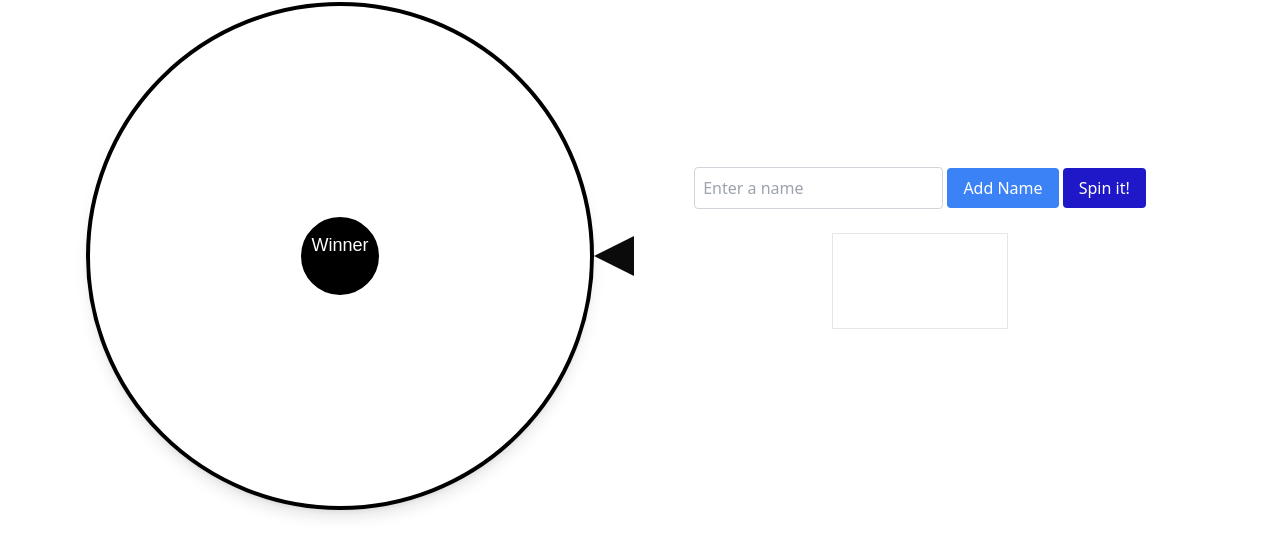
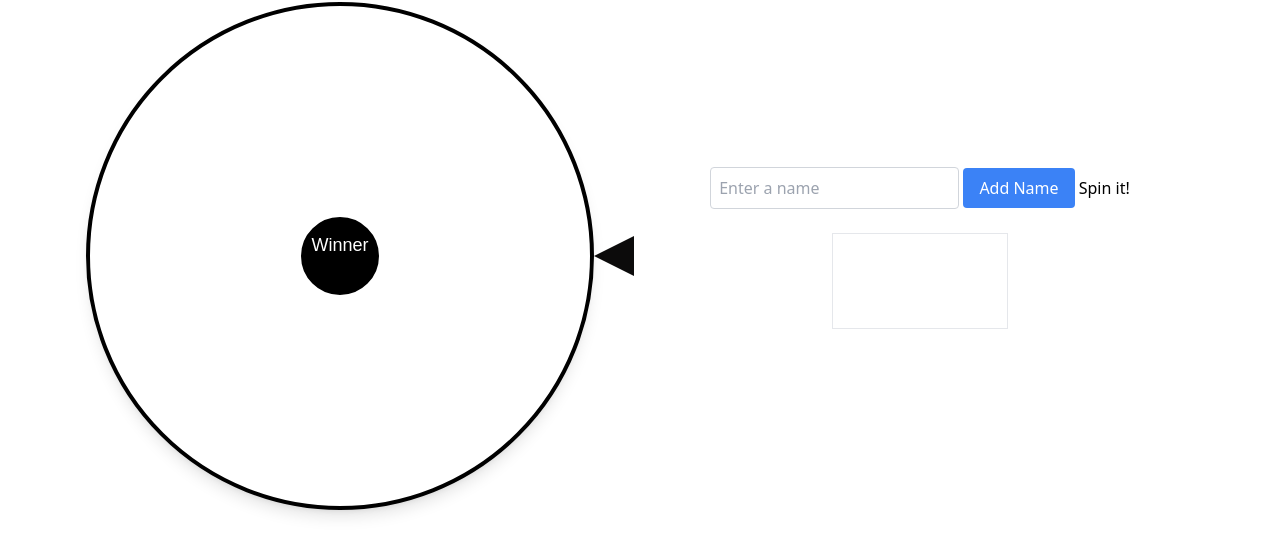
Before and after one commit to mdimamhosen/Task_One_Spin_wheel, a website built with Vite: page index.html in a window 1280 px wide. Shown: the part 170-726 px from the top of the page. Built offline with nearby package versions, Linux system fonts and the light colour scheme.

Commit message:
final commit

```diff
--- a/index.html
+++ b/index.html
@@ -50,12 +50,7 @@
               Add Name
             </button>
 
-            <button
-              class="bg-[#1f18c8] px-4 py-2 text-white rounded hover:bg-blue-800 transition duration-300"
-              onclick="spin()"
-            >
-              Spin it!
-            </button>
+            <button>Spin it!</button>
           </div>
           <div class="border min-h-24 min-w-44 text-left bg-white font-bold">
             <ul id="nameList" class="mt-4 list-none px-4"></ul>
```
